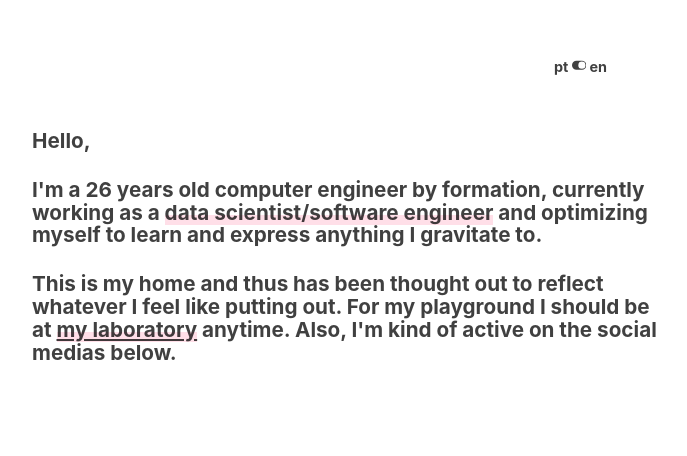
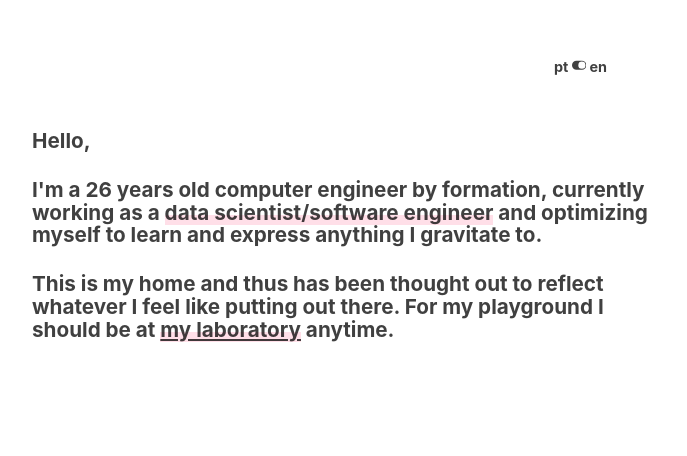
Before and after one commit to elvisdias/personalpage, a Gatsby site: page / in a window 1280 px wide. Shown: the part 192-648 px from the top of the page, without its empty margins (301-988 px from the left). Built offline with nearby package versions, Linux system fonts and the light colour scheme; Gatsby itself is replaced by a stand-in of ours.

Commit message:
minor text adjustment

```diff
--- a/src/pages/index.js
+++ b/src/pages/index.js
@@ -40,7 +40,7 @@ class IndexPage extends React.Component {
                   <h4>Hello, </h4>
                   <h4>I'm a 26 years old computer engineer by formation, currently working as a <span class="highlight">data scientist/software engineer</span> and optimizing myself to learn and express anything I gravitate to. </h4>
                   <h4>
-                  This is my home and thus has been thought out to reflect whatever I feel like putting out. For my playground I should be at <Link class='lab' to='/laboratory'>my laboratory</Link> anytime. Also, I'm kind of active on the social medias below.
+                  This is my home and thus has been thought out to reflect whatever I feel like putting out there. For my playground I should be at <Link class='lab' to='/laboratory'>my laboratory</Link> anytime.
                   </h4>
               </div>
           </Layout>
@@ -58,7 +58,7 @@ class IndexPage extends React.Component {
                 <h4>Olá, </h4>
                 <h4>Sou um engenheiro de computação por formação, tenho 26 anos, atualmente trabalhando como <span class="highlight">cientista de dados/engenheiro de software</span> e me otimizando para conseguir aprender e expressar qualquer coisa que eu me sinta atraído. </h4>
                 <h4>
-                 Esse é meu lar, e assim, foi pensado para refletir qualquer coisa que eu sinta que deva colocar para o mundo. Para experimentações eu devo estar no <Link class='lab' to='/laboratory'>meu laboratório</Link> a qualquer momento. Também, sou meio que ativo nas redes sociais abaixo.
+                 Esse é meu lar, e assim, foi pensado para refletir qualquer coisa que eu sinta que deva colocar para o mundo. Para experimentações eu devo estar no <Link class='lab' to='/laboratory'>meu laboratório</Link> a qualquer momento.
                 </h4>
             </div>
         </Layout>
```
